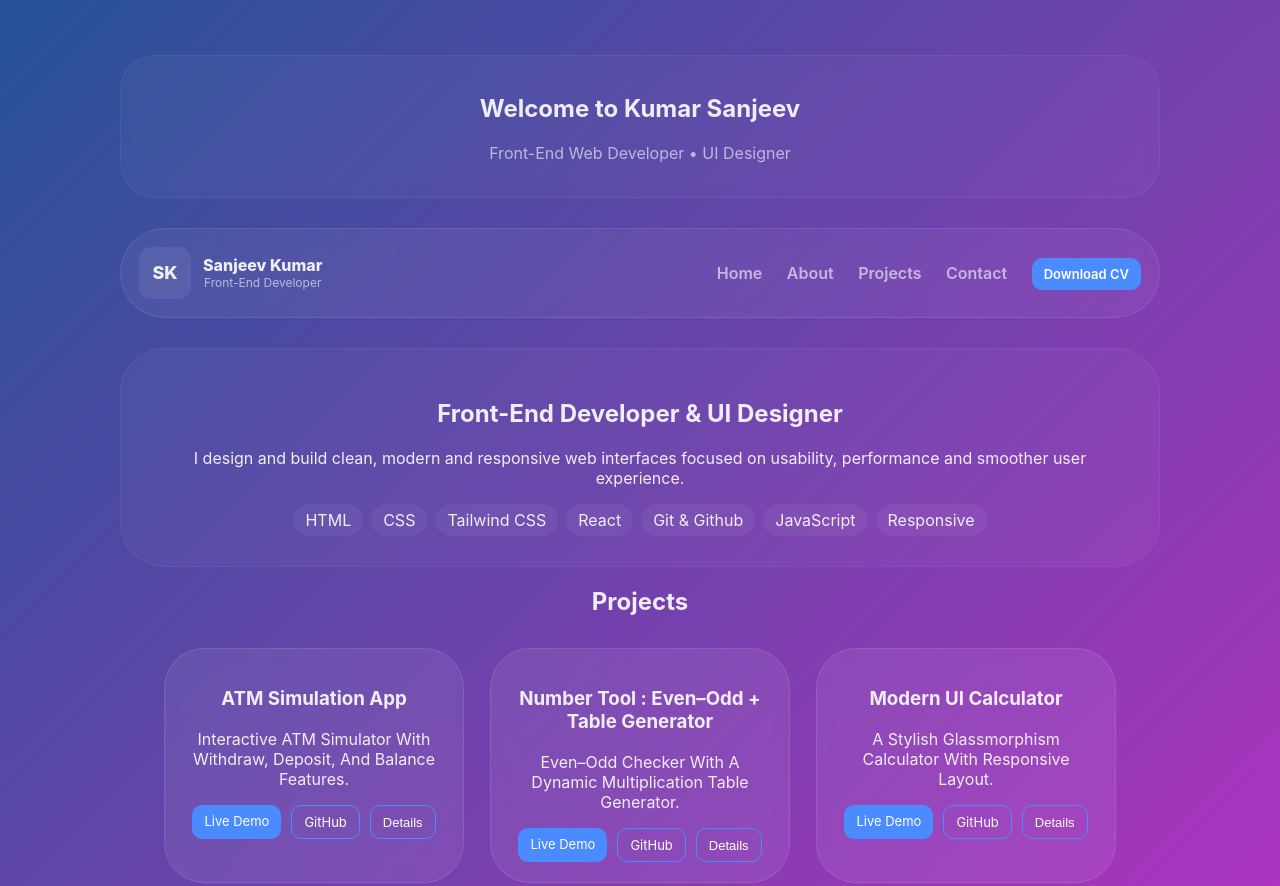
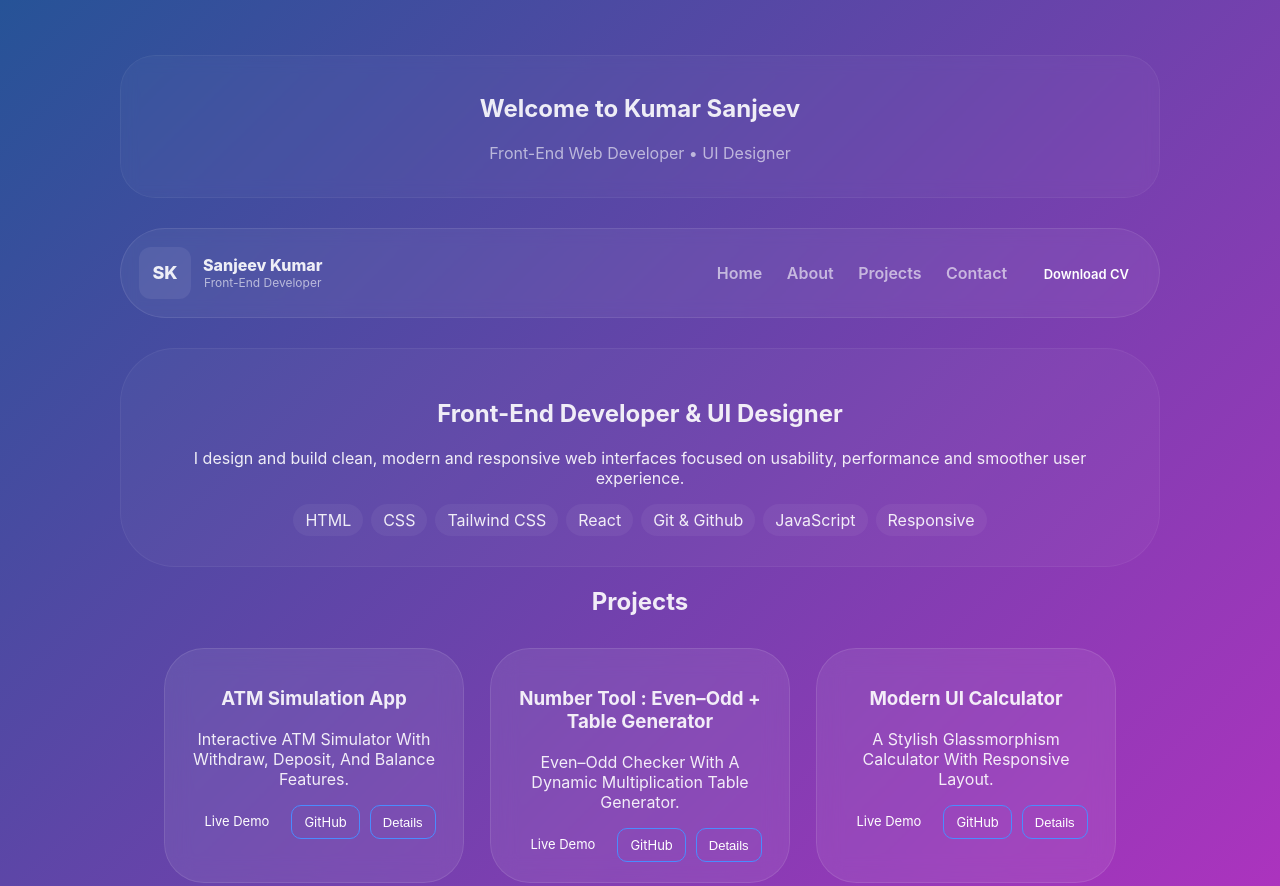
Before and after one commit to kumarsanjeev1950/kumarsanjeev, a plain HTML site: page index.html in a window 1280 px wide. Shown: the top 886 px of the page. Drawn offline with Linux system fonts and the light colour scheme.

Commit message:
Update style.css

```diff
--- a/style.css
+++ b/style.css
@@ -39,7 +39,7 @@ header {
   justify-content: space-between;
   align-items: center;
   padding: 18px;
-  border-radius: 45px;
+  border-radius: 55px;
   backdrop-filter: blur(8px);
   background: rgba(255, 255, 255, 0.05);
   border: 1px solid rgba(255, 255, 255, 0.09);
@@ -71,7 +71,7 @@ nav a:hover {
 .hero {
   margin-top: 30px;
   padding: 30px;
-  border-radius: 45px;
+  border-radius: 55px;
   background: rgba(255, 255, 255, 0.03);
   border: 1px solid rgba(255, 255, 255, 0.05);
   display: flex;
@@ -149,6 +149,7 @@ nav a:hover {
   padding: 8px 12px;
   border-radius: 10px;
   background: #4a8cff;
+  background:transparent;
   color: white;
   text-decoration: none;
   font-size: 13px;
```
